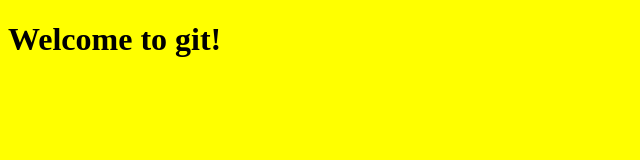
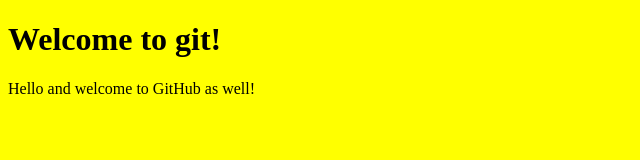
Before and after one commit to mbmcconaughey/cse102, a plain HTML site: page index.html in a window 1280 px wide. Shown: the whole page, without its empty margins (0-640 px from the left). Drawn offline with Linux system fonts and the light colour scheme.

Commit message:
Update index.html

```diff
--- a/index.html
+++ b/index.html
@@ -6,7 +6,7 @@
 </head>
 <body>
 	<h1>Welcome to git!</h1>
-
+	<p>Hello and welcome to GitHub as well!</p>
 
 </body>
 </html>
```
